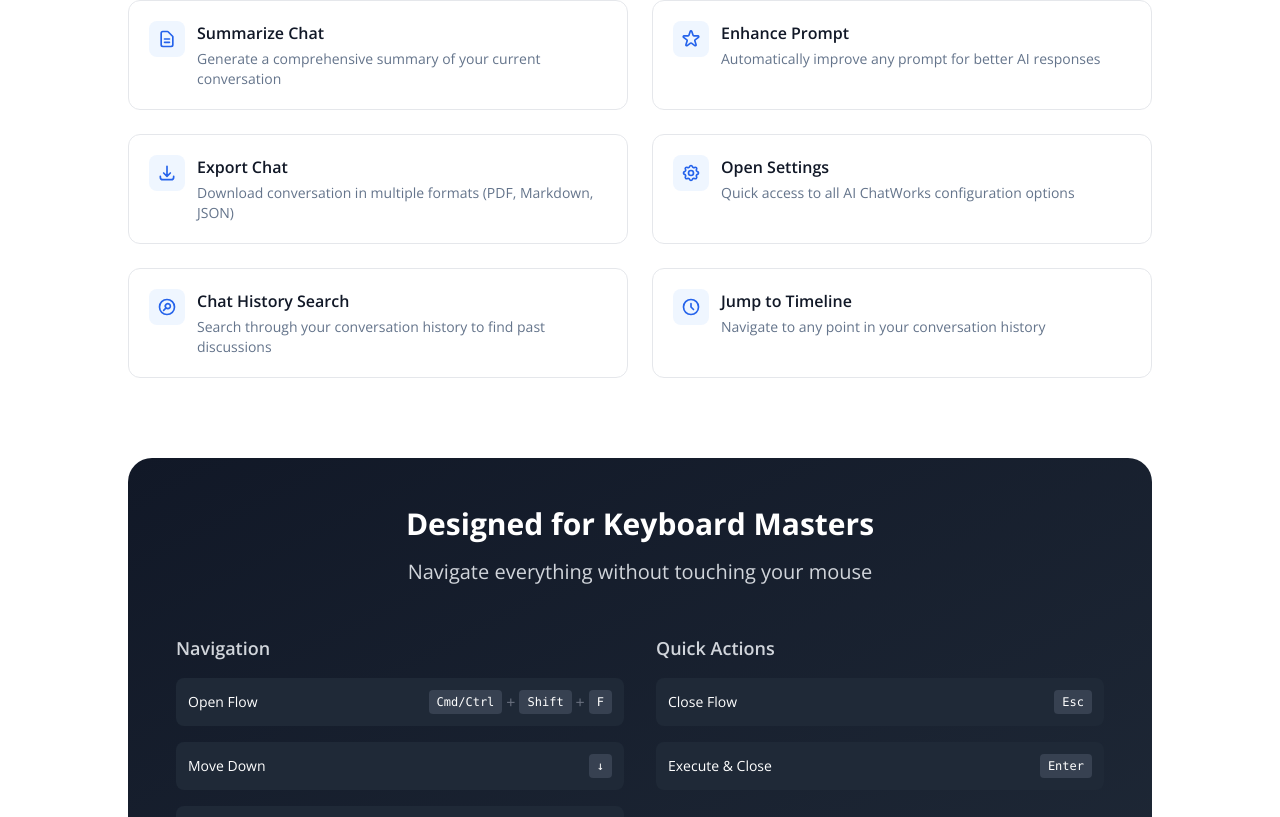
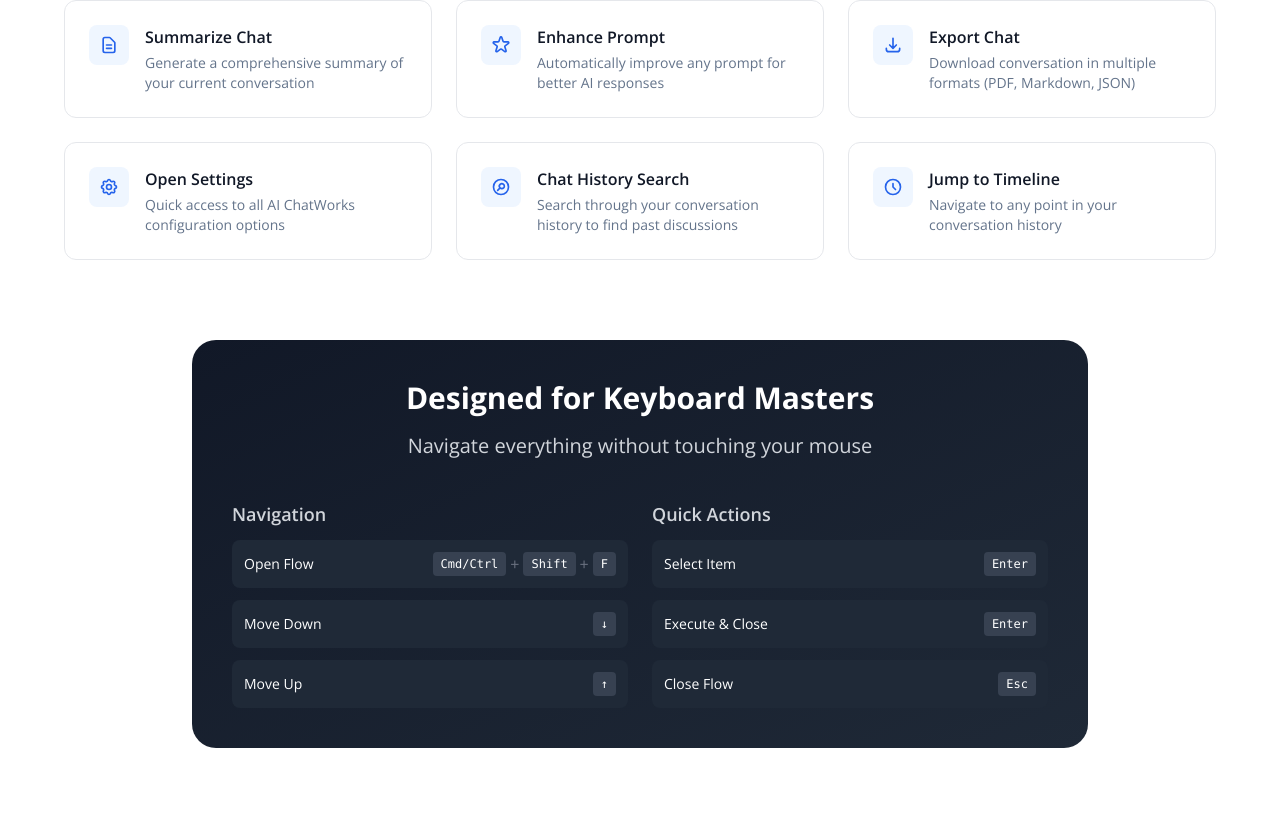
Before and after one commit to roeymit84/ai-chatworks-website, a Next.js app: page /features/flow in a window 1280 px wide. Shown: the part 1482-2299 px from the top of the page. Built offline with nearby package versions, Linux system fonts and the light colour scheme.

Commit message:
Add files via upload

```diff
--- a/app/features/flow/page.jsx
+++ b/app/features/flow/page.jsx
@@ -132,13 +132,13 @@ export default function FlowPage() {
         </div>
 
         {/* Available Actions */}
-        <div className="max-w-5xl mx-auto mb-20 animate-fade-in">
+        <div className="max-w-6xl mx-auto mb-20 animate-fade-in">
           <div className="text-center mb-12">
             <h2 className="text-4xl font-bold mb-4 text-brand-dark">Powerful Actions Built-In</h2>
             <p className="text-xl text-brand-slate">Execute common tasks without leaving the keyboard</p>
           </div>
 
-          <div className="grid md:grid-cols-2 gap-6">
+          <div className="grid md:grid-cols-2 lg:grid-cols-3 gap-6">
             {[
               {
                 name: 'Summarize Chat',
@@ -171,9 +171,9 @@ export default function FlowPage() {
                 icon: 'M12 8v4l3 3m6-3a9 9 0 11-18 0 9 9 0 0118 0z'
               }
             ].map((action, index) => (
-              <div key={index} className="bg-white rounded-xl border border-brand-border p-5 hover:shadow-lg transition-all">
-                <div className="flex items-start gap-3">
-                  <div className="w-9 h-9 bg-blue-50 rounded-lg flex items-center justify-center flex-shrink-0">
+              <div key={index} className="bg-white rounded-xl border border-brand-border p-6 hover:shadow-lg transition-all">
+                <div className="flex items-start gap-4">
+                  <div className="w-10 h-10 bg-blue-50 rounded-lg flex items-center justify-center flex-shrink-0">
                     <svg className="w-5 h-5 text-blue-600" fill="none" stroke="currentColor" viewBox="0 0 24 24">
                       <path strokeLinecap="round" strokeLinejoin="round" strokeWidth={2} d={action.icon} />
                     </svg>
@@ -189,16 +189,16 @@ export default function FlowPage() {
         </div>
 
         {/* Keyboard-First Design */}
-        <div className="max-w-5xl mx-auto mb-20 animate-fade-in">
-          <div className="bg-gradient-to-br from-gray-900 to-gray-800 rounded-3xl p-12 text-white">
-            <div className="text-center mb-12">
+        <div className="max-w-4xl mx-auto mb-20 animate-fade-in">
+          <div className="bg-gradient-to-br from-gray-900 to-gray-800 rounded-3xl p-10 text-white">
+            <div className="text-center mb-10">
               <h2 className="text-3xl font-bold mb-4">Designed for Keyboard Masters</h2>
               <p className="text-xl text-gray-300">Navigate everything without touching your mouse</p>
             </div>
 
-            <div className="grid md:grid-cols-2 gap-8">
-              <div className="space-y-4">
-                <h3 className="text-lg font-semibold mb-4 text-gray-300">Navigation</h3>
+            <div className="grid md:grid-cols-2 gap-6">
+              <div className="space-y-3">
+                <h3 className="text-lg font-semibold mb-3 text-gray-300">Navigation</h3>
                 <div className="flex items-center justify-between p-3 bg-gray-800 rounded-lg">
                   <span className="text-sm">Open Flow</span>
                   <div className="flex gap-1">
@@ -217,21 +217,21 @@ export default function FlowPage() {
                   <span className="text-sm">Move Up</span>
                   <kbd className="px-2 py-1 bg-gray-700 rounded text-xs">↑</kbd>
                 </div>
+              </div>
+
+              <div className="space-y-3">
+                <h3 className="text-lg font-semibold mb-3 text-gray-300">Quick Actions</h3>
                 <div className="flex items-center justify-between p-3 bg-gray-800 rounded-lg">
                   <span className="text-sm">Select Item</span>
                   <kbd className="px-2 py-1 bg-gray-700 rounded text-xs">Enter</kbd>
                 </div>
-              </div>
-
-              <div className="space-y-4">
-                <h3 className="text-lg font-semibold mb-4 text-gray-300">Quick Actions</h3>
+                <div className="flex items-center justify-between p-3 bg-gray-800 rounded-lg">
+                  <span className="text-sm">Execute & Close</span>
+                  <kbd className="px-2 py-1 bg-gray-700 rounded text-xs">Enter</kbd>
+                </div>
                 <div className="flex items-center justify-between p-3 bg-gray-800 rounded-lg">
                   <span className="text-sm">Close Flow</span>
                   <kbd className="px-2 py-1 bg-gray-700 rounded text-xs">Esc</kbd>
-                </div>
-                <div className="flex items-center justify-between p-3 bg-gray-800 rounded-lg">
-                  <span className="text-sm">Execute & Close</span>
-                  <kbd className="px-2 py-1 bg-gray-700 rounded text-xs">Enter</kbd>
                 </div>
               </div>
             </div>
```
